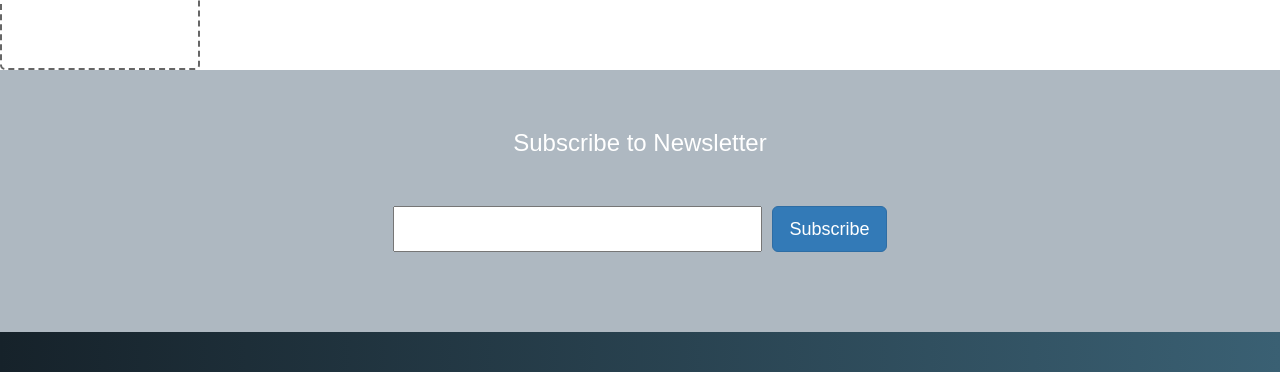
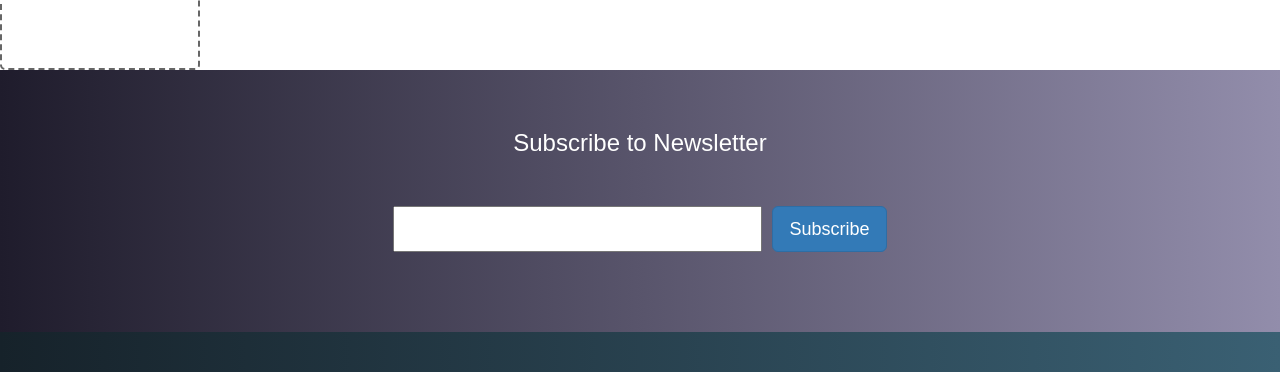
Before and after one commit to nipungarg59/icomart-react, a React (Create React App) app: page /upload in a window 1280 px wide. Shown: the part 130-502 px from the top of the page. Built offline with nearby package versions, Linux system fonts and the light colour scheme.

Commit message:
Newsletter bg gradient

```diff
--- a/src/components/Newsletter.js
+++ b/src/components/Newsletter.js
@@ -5,7 +5,8 @@ const styles = StyleSheet.create({
   outer: {
     padding: '40px',
     fontSize: '2em',
-    backgroundColor: '#AEB8C1',
+    background:'#1F1C2C',
+    background: 'linear-gradient(to left, #928DAB, #1F1C2C)'
   },
   main: {
     display: 'flex',
```
